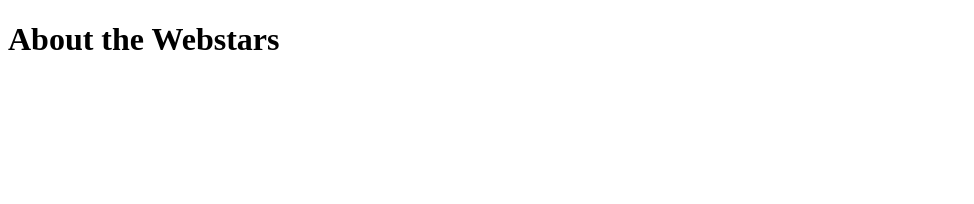
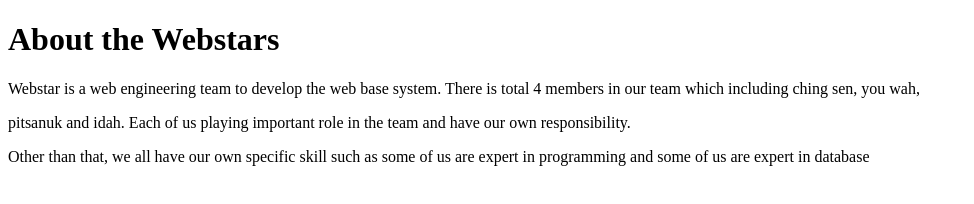
Before and after one commit to Phitsanuk/Web-Engineering-group-, a plain HTML site: page AboutTeam.html in a window 1280 px wide. Shown: the whole page, without its empty margins (0-974 px from the left). Drawn offline with Linux system fonts and the light colour scheme.

Commit message:
cs commit 2

```diff
--- a/AboutTeam.html
+++ b/AboutTeam.html
@@ -8,3 +8,10 @@
 </head>
 <body>
 <h1>About the Webstars</h1>
+<p>Webstar is a web engineering team to develop the web base system. There is total 4 members in our team which including ching sen, you wah,<p>
+<p>pitsanuk and idah. Each of us playing important role in the team and have our own responsibility. </p>
+<p> Other than that, we all have our own specific skill such as some of us are expert in programming and some of us are expert in database</p>
+
+
+</body>
+</html>
```
Also changed, not shown: Aboutus.html (+1 -3 lines).
